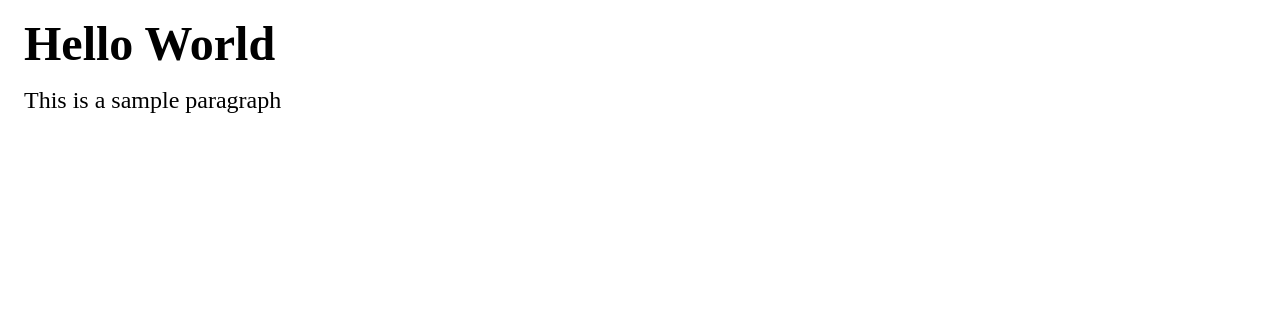
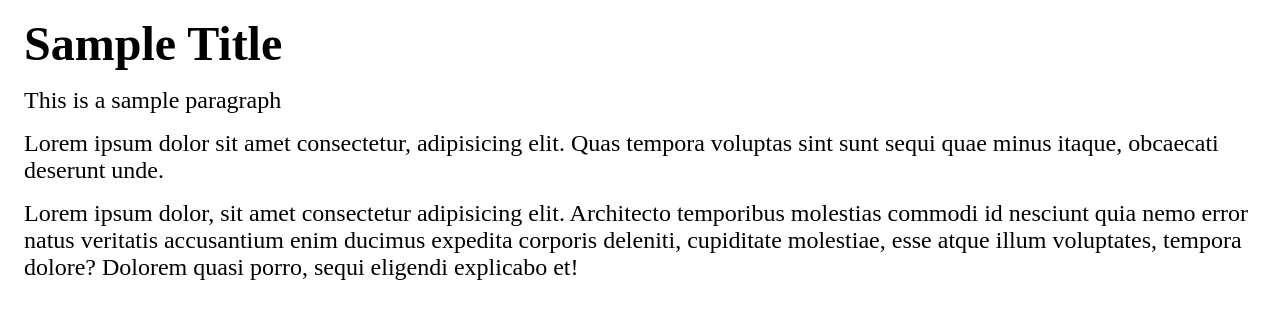
Before and after one commit to junreycloudstrife/demo-repository, a plain HTML site: page index.html in a window 1280 px wide. Drawn offline with Linux system fonts and the light colour scheme.

Commit message:
Moved title from script to template and then paragraph

```diff
--- a/index.html
+++ b/index.html
@@ -11,9 +11,10 @@
     </style>
 </head>
 <body>
-    <h1 id="page-title"></h1>
+    <h1 id="page-title">Sample Title</h1>
     <p>This is a sample paragraph</p>
-
+    <p>Lorem ipsum dolor sit amet consectetur, adipisicing elit. Quas tempora voluptas sint sunt sequi quae minus itaque, obcaecati deserunt unde.</p>
+    <p>Lorem ipsum dolor, sit amet consectetur adipisicing elit. Architecto temporibus molestias commodi id nesciunt quia nemo error natus veritatis accusantium enim ducimus expedita corporis deleniti, cupiditate molestiae, esse atque illum voluptates, tempora dolore? Dolorem quasi porro, sequi eligendi explicabo et!</p>
     <script src="index.js"></script>
 </body>
 </html>
--- a/index.js
+++ b/index.js
@@ -1,3 +1,3 @@
 // This is a JavaScript code
 
-var pageTitle = document.getElementById('page-title').innerHTML = "Hello World";
+// var pageTitle = document.getElementById('page-title').innerHTML = "Hello World";
```
